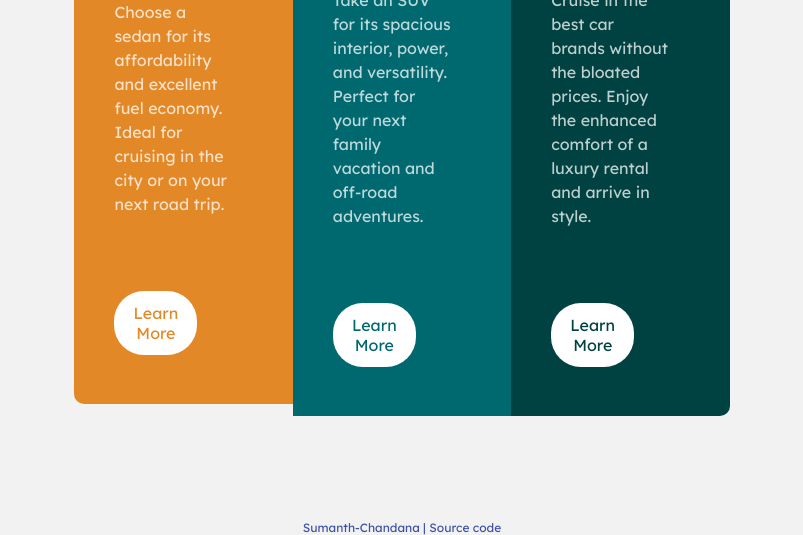
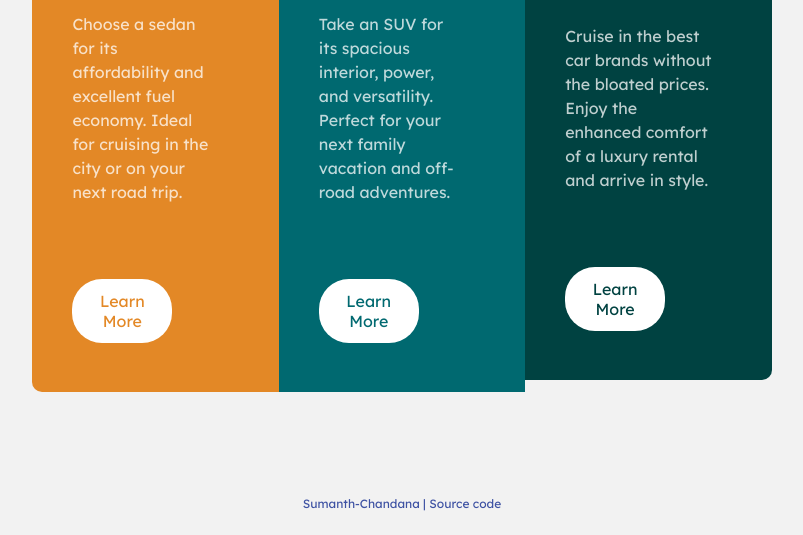
Before and after one commit to sumanth-chandana/3-coloumn-preview-card, a plain HTML site: page index.html in a window 1280 px wide. Shown: the part 284-819 px from the top of the page, without its empty margins (238-1041 px from the left). Drawn offline with Linux system fonts and the light colour scheme.

Commit message:
second commit

```diff
--- a/style.css
+++ b/style.css
@@ -40,7 +40,7 @@ body{
     align-items: center;
     flex-wrap: wrap;
     text-align: left;
-    margin: 0 250px;
+    margin: 0 200px;
     color: var(--White);
     width: auto;
 }
```
